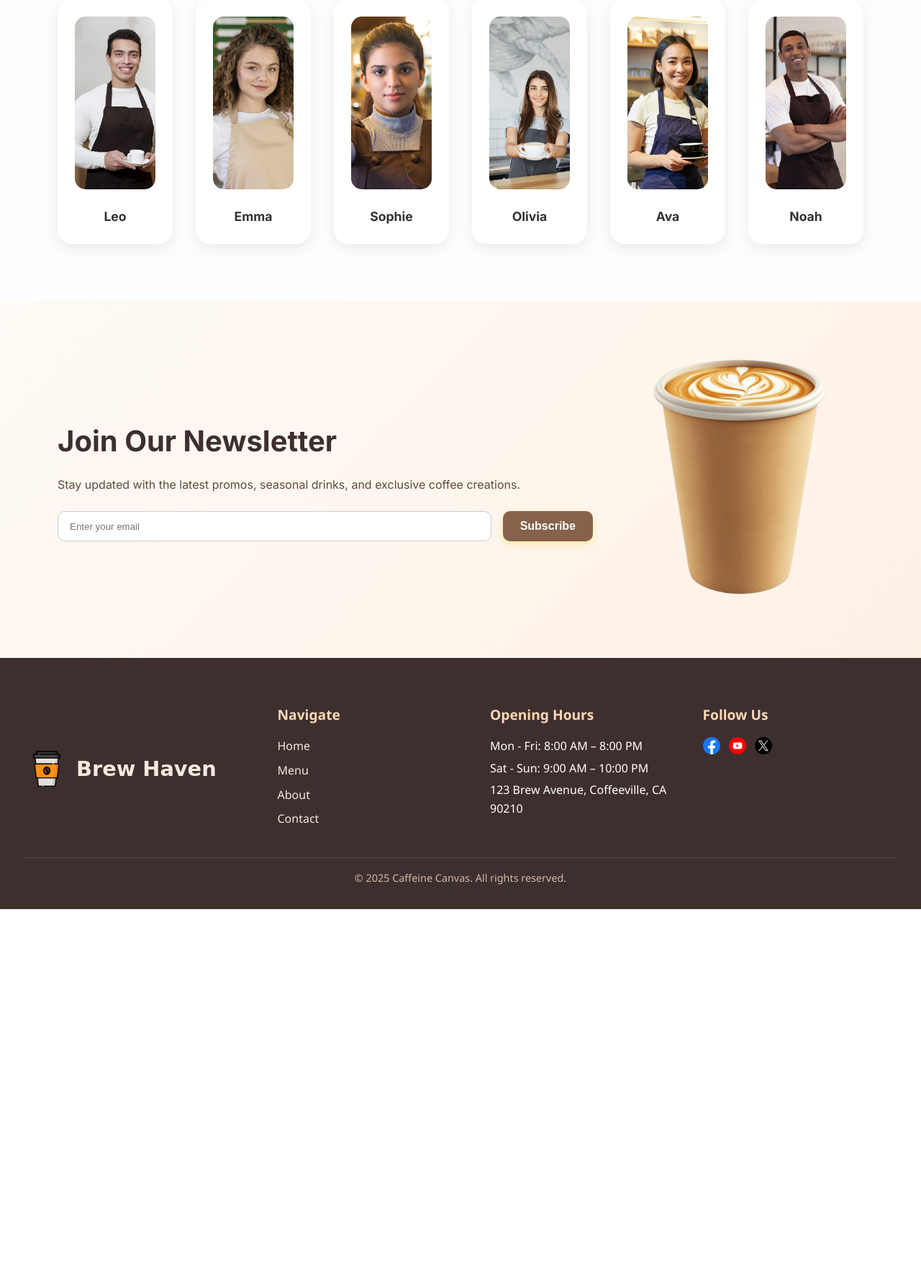
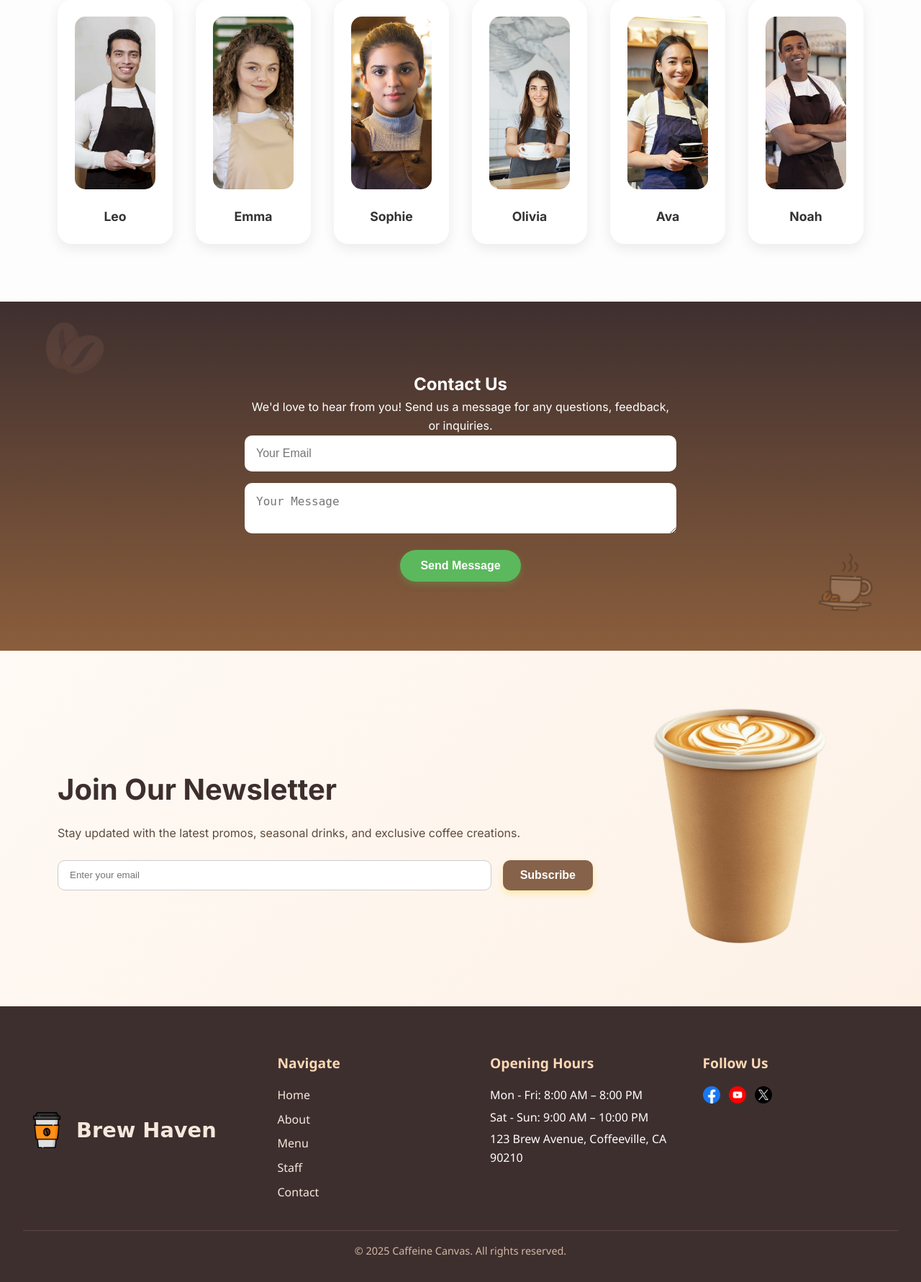
Before and after one commit to Lumnaire/coffee-shop, a PHP site: page / in a window 1280 px wide. Shown: the part 3994-5775 px from the top of the page at 72% size. Before the commit the page ends 5257 px from the top, so only its background shows below. Run offline with PHP 8.4, Linux system fonts and the light colour scheme; some web fonts are replaced.

Commit message:
some changes

```diff
--- a/css/styles.css
+++ b/css/styles.css
@@ -857,6 +873,71 @@ body {
     color: #333;
 }
 
+/* Contact Section */
+
+.contact-section {
+  position: relative;
+  padding: 6rem 2rem;
+  background: linear-gradient(to bottom, #3e2f2f, #8b5e3c);
+  color: #fff;
+  overflow: hidden;
+  text-align: center;
+}
+
+.contact-content {
+  position: relative;
+  z-index: 2;
+  max-width: 600px;
+  margin: 0 auto;
+}
+
+.floating-icon {
+  position: absolute;
+  width: 80px;
+  opacity: 0.2;
+  z-index: 1;
+  animation: floatIcon 10s ease-in-out infinite;
+}
+
+/* Specific positioning for each icon */
+.icon-beans {
+  top: 10%;
+  left: 5%;
+  animation-delay: 0s;
+}
+
+.icon-cup {
+  bottom: 10%;
+  right: 5%;
+  animation-delay: 5s;
+}
+
+/* Floating Animation Keyframes */
+@keyframes floatIcon {
+  0% {
+    transform: translateY(0) rotate(0deg);
+  }
+  50% {
+    transform: translateY(-30px) rotate(10deg);
+  }
+  100% {
+    transform: translateY(0) rotate(0deg);
+  }
+}
+
+/* Form styling (already included previously) */
+.contact-form input,
+.contact-form textarea {
+  width: 100%;
+  padding: 1rem;
+  margin-bottom: 1rem;
+  border: none;
+  border-radius: 10px;
+  font-size: 1rem;
+}
+
+
+
 /* Newsletter */
 
 .newsletter-section {
--- a/index.php
+++ b/index.php
@@ -25,14 +25,16 @@
 
         <!-- Navigation Bar -->
         <nav class="navbar">
-            <div class="hamburger" id="hamburger">
-                &#9776; <!-- Unicode for hamburger icon -->
-            </div>
 
-            <div class="nav-logo">
+           <div class="logo-hambuger-container">
+         <div class="nav-logo">
                 <img src="assets/logo.png" alt="">
                 <a href="#">Brew Haven</a>
             </div>
+ <div class="hamburger" id="hamburger">
+                &#9776;
+            </div>
+           </div>
 
             <ul class="nav-links">
                 <li><a href="#">Home</a></li>
@@ -45,6 +47,8 @@
             <div class="nav-actions">
                 <button class="btn buy-btn">Login</button>
             </div>
+
+
         </nav>
 
         <!-- Sidebar menu -->
@@ -298,6 +302,26 @@
     </div>
 </section>
 
+<!-- Contact Section -->
+<section id="contact-us" class="contact-section">
+  <!-- Animated Icons -->
+  <img src="assets/coffee-beans.png" alt="Coffee Beans" class="floating-icon icon-beans" />
+  <img src="assets/coffee-tag.png" alt="Coffee Cup" class="floating-icon icon-cup" />
+
+  <div class="contact-content">
+    <h2>Contact Us</h2>
+    <p>We'd love to hear from you! Send us a message for any questions, feedback, or inquiries.</p>
+    <form class="contact-form">
+      <input type="email" placeholder="Your Email" required />
+      <textarea placeholder="Your Message" required></textarea>
+      <button type="submit" class="btn  btn-secondary">Send Message</button>
+    </form>
+  </div>
+</section>
+
+
+
+
 <!-- Newsletter Section -->
 <section class="newsletter-section">
   <div class="newsletter-container">
@@ -330,8 +354,9 @@
       <h4>Navigate</h4>
       <ul>
         <li><a href="#home-section">Home</a></li>
+          <li><a href="#about-section">About</a></li>
         <li><a href="#menu-section">Menu</a></li>
-        <li><a href="#about-section">About</a></li>
+        <li><a href="#staff-section">Staff</a></li>
         <li><a href="#contact-section">Contact</a></li>
       </ul>
     </div>
@@ -392,7 +417,12 @@
                 clickable: true,
             }
         });
+
+        const parallaxImage = document.querySelector('.parallax-img');
+
+
     </script>
+
 
 </body>
 
```
Also changed, not shown: other parts of css/styles.css (+50 -35 lines), assets/coffee-beans.png (added), assets/coffee-cup.png (added), js/script.js (line endings or trailing spaces).
